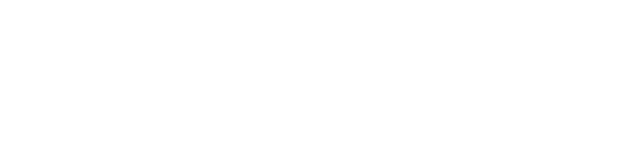
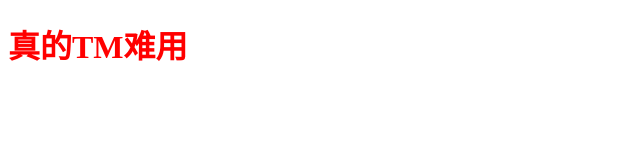
Before and after one commit to cn-hxh/project_01, a plain HTML site: page index.html in a window 1280 px wide. Shown: the whole page, without its empty margins (0-640 px from the left). Drawn offline with Linux system fonts and the light colour scheme.

Commit message:
必须提交的吗？

```diff
--- /dev/null
+++ b/index.css
@@ -0,0 +1,3 @@
+h1 {
+    color: red;
+}
--- a/index.html
+++ b/index.html
@@ -5,8 +5,10 @@
     <meta http-equiv="X-UA-Compatible" content="IE=edge">
     <meta name="viewport" content="width=device-width, initial-scale=1.0">
     <title>Document</title>
+    <link rel="stylesheet" href="./index.css">
 </head>
 <body>
     <!-- 确实不懂该干什么 -->
+    <h1>真的TM难用</h1>
 </body>
 </html>
```
